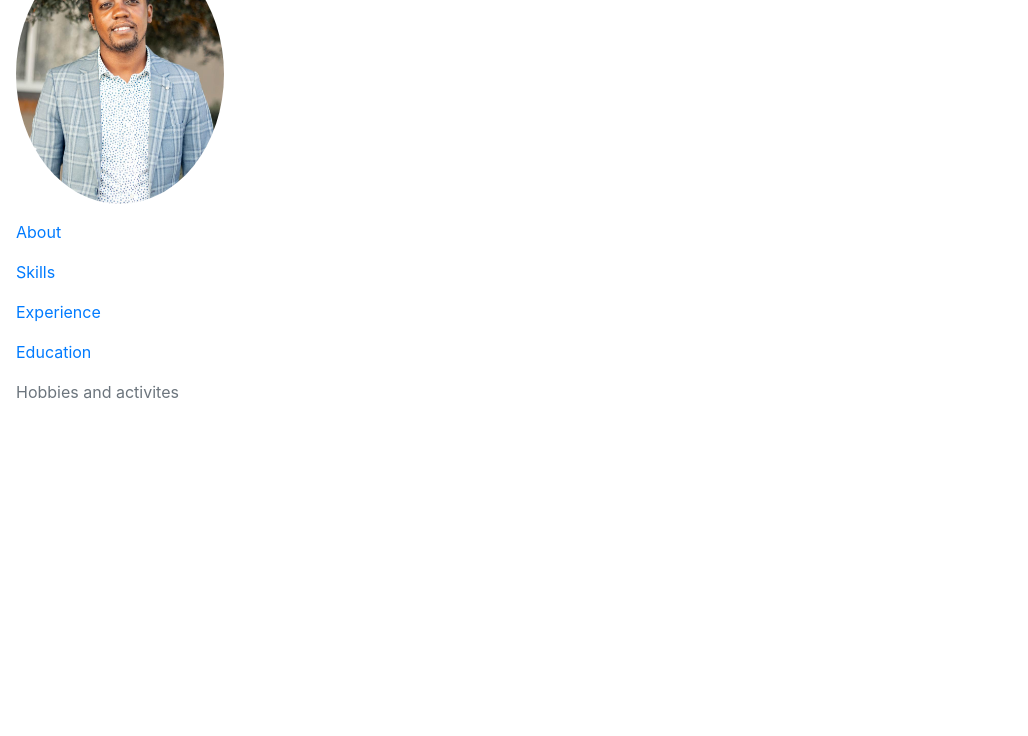
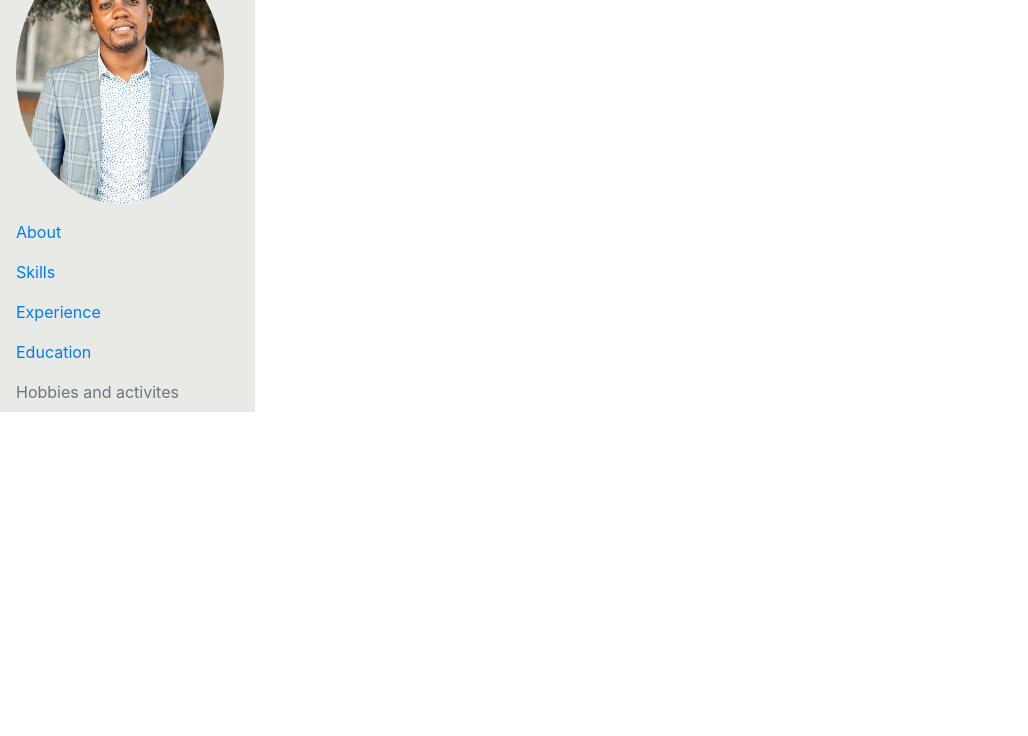
Before and after one commit to Letshu/PersonalCV, a website: page index.html in a window 1280 px wide. Shown: the part 64-800 px from the top of the page, without its empty margins (0-1028 px from the left). Drawn offline with nearby package versions, Linux system fonts and the light colour scheme.

Commit message:
third commit

```diff
--- a/index.html
+++ b/index.html
@@ -4,6 +4,9 @@
     <meta charset="UTF-8" />
     <meta http-equiv="X-UA-Compatible" content="IE=edge" />
     <meta name="viewport" content="width=device-width, initial-scale=1.0" />
+
+    <!--Google fonts-->
+
 
     <!-- bootstrap scripts -->
     <link
@@ -38,8 +41,7 @@
   </head>
   <body>
     <div class="row">
-        <div class="col">
-
+        <div class="col-md-auto left-side">
             <ul class="nav flex-column">
                 <li class="nav-item">
                   <a class="nav-link active" aria-current="page" href="#"><img class="MyImg" src="./images/William.JPG" alt=""></a>
--- a/styles/styles.css
+++ b/styles/styles.css
@@ -8,3 +8,7 @@ body {
     border-radius: 60%;
     object-fit: cover;
 }
+
+.left-side{
+  background-color: #e8eae6;
+}
```
